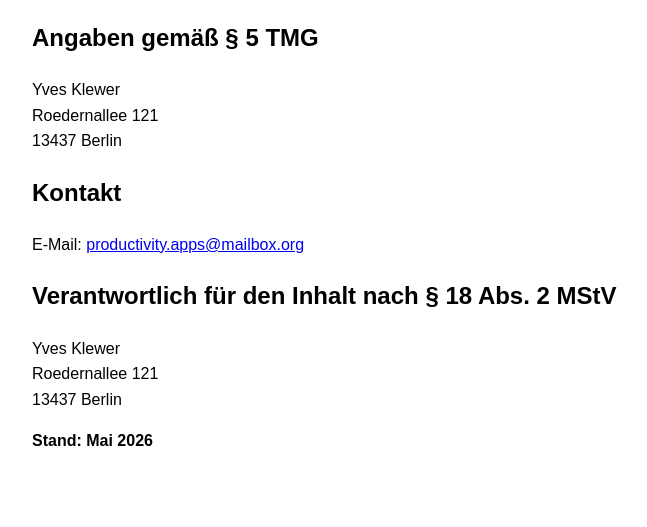
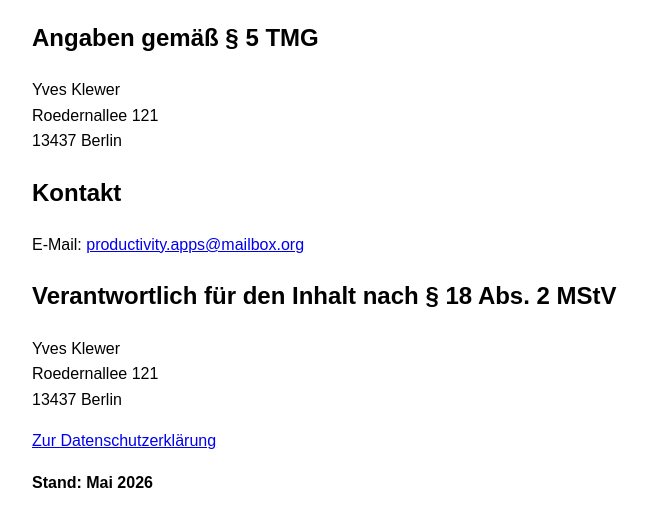
Before and after one commit to YvesProductivity/Facebook-privacy, a plain HTML site: page index.html in a window 1280 px wide. Shown: the part 105-632 px from the top of the page, without its empty margins (158-805 px from the left). Drawn offline with Linux system fonts and the light colour scheme.

Commit message:
Add files via upload

```diff
--- a/index.html
+++ b/index.html
@@ -35,6 +35,8 @@ Roedernallee 121<br>
 13437 Berlin
 </p>
 
+<p><a href="privacy.html">Zur Datenschutzerklärung</a></p>
+
 <p><strong>Stand: Mai 2026</strong></p>
 </body>
 </html>
```
Also changed, not shown: privacy.html (+2 -0 lines).
